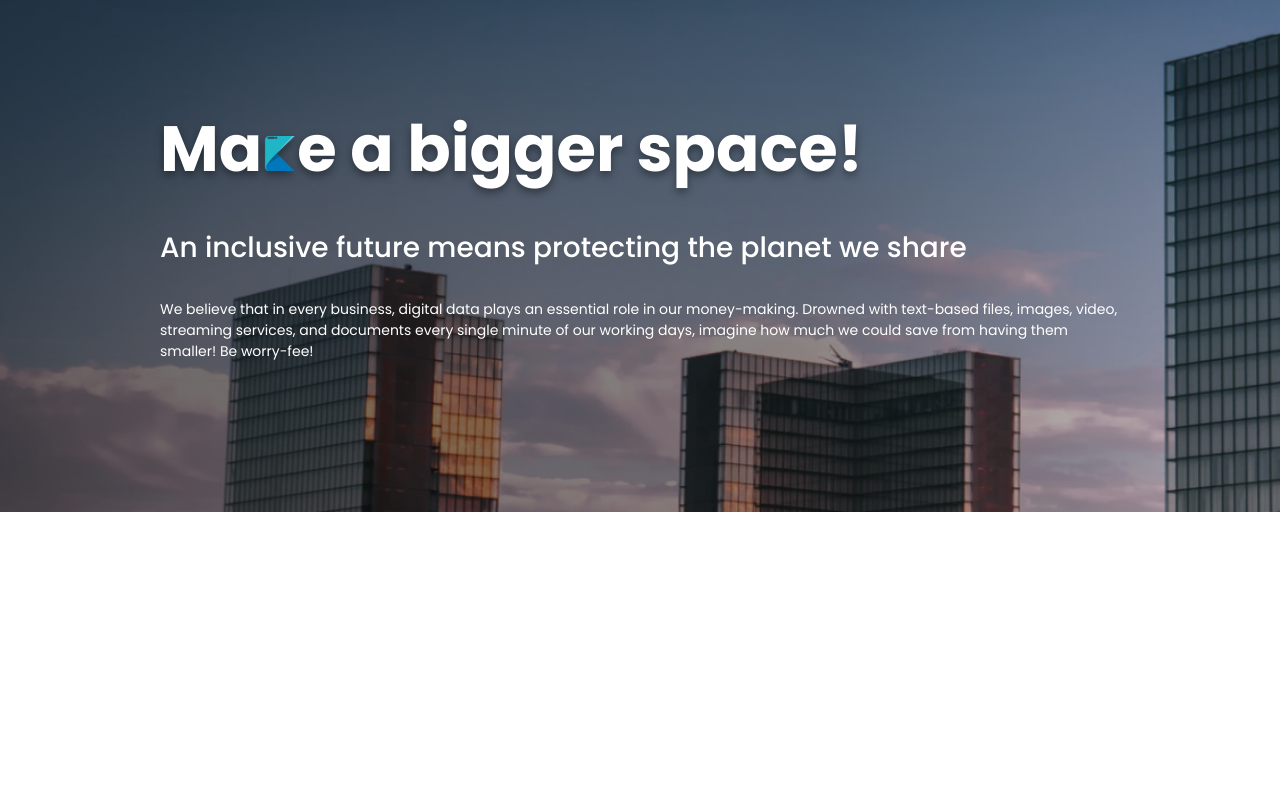
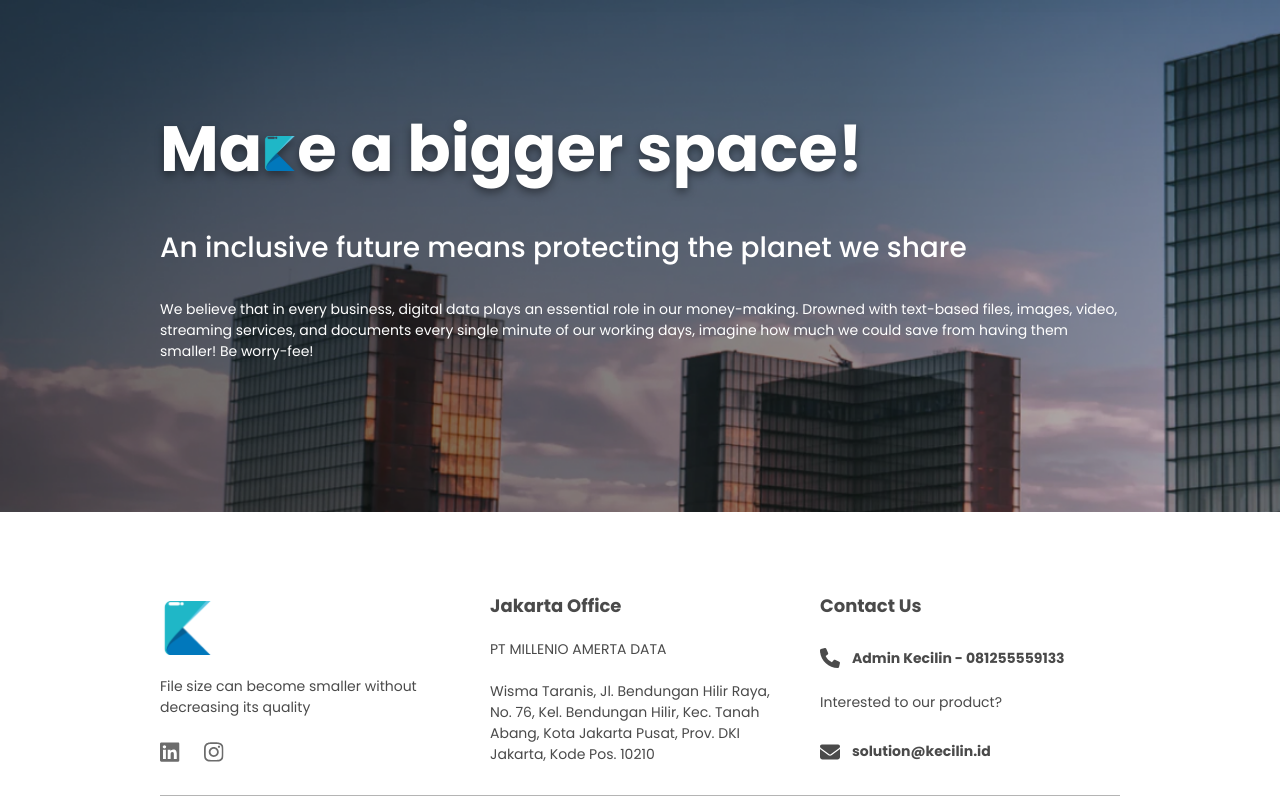
Before and after one commit to daffakamal/kecilin-clone, a Next.js app: page / in a window 1280 px wide. Shown: the part 8492-9292 px from the top of the page. Before the commit the page ends 9004 px from the top, so only its background shows below. Built offline with nearby package versions, Linux system fonts and the light colour scheme.

Commit message:
feat(Layout): add footer section

```diff
--- /dev/null
+++ b/components/Layout/footer.js
@@ -0,0 +1,104 @@
+import Image from "next/image";
+import Link from "next/link";
+
+import KecilinLogo from "../../assets/Images/kecilin-logo.svg";
+import IconLinkedIn from "../../assets/Images/icon-linkedin.svg";
+import IconInstagram from "../../assets/Images/icon-instagram.svg";
+import IconTelephone from "../../assets/Images/phone.svg";
+import IconMail from "../../assets/Images/envelope.svg";
+
+export default function Footer() {
+  return (
+    <div className="w-full h-full mx-auto bg-white">
+      <div className="w-10/12 xl:w-3/4 mx-auto py-[80px]">
+        <div className="grid grid-cols-3 text-left gap-x-[30px] pb-[30px] border-b-[1px] border-[#B4B4B4] text-[#4A4A4A]">
+          <div className="grid gap-y-[20px]">
+            <Image
+              src={KecilinLogo.src}
+              className="my-auto pt-2 pointer-events-none"
+              width={54}
+              height={54}
+              loading="lazy"
+              alt="Kecilin logo"
+            />
+            <h1 className="font-PoppinsRegular text-[11px] xs:text-[12px] md:text-[14px]">
+              File size can become smaller without decreasing its quality
+            </h1>
+            <div className="flex flex-row gap-x-6">
+              <Link href="#!">
+                <Image
+                  src={IconLinkedIn.src}
+                  className="cursor-pointer"
+                  width={20}
+                  height={20}
+                  loading="lazy"
+                  alt="LinkedIn icon"
+                />
+              </Link>
+              <Link href="#!">
+                <Image
+                  src={IconInstagram.src}
+                  className="cursor-pointer"
+                  width={20}
+                  height={20}
+                  loading="lazy"
+                  alt="Instagram icon"
+                />
+              </Link>
+            </div>
+          </div>
+          <div className="grid gap-y-[20px]">
+            <p className="font-PoppinsBold text-[12px] xs:text-[16px] md:text-[18px]">
+              Jakarta Office
+            </p>
+            <div className="font-PoppinsRegular text-[11px] xs:text-[12px] md:text-[14px]">
+              <p>
+                PT MILLENIO AMERTA DATA
+              </p>
+              <br/>
+              <p>
+                Wisma Taranis, Jl. Bendungan Hilir Raya, No. 76, Kel. Bendungan
+                Hilir, Kec. Tanah Abang, Kota Jakarta Pusat, Prov. DKI Jakarta,
+                Kode Pos. 10210
+              </p>
+            </div>
+          </div>
+          <div className="grid gap-y-[20px]">
+            <p className="font-PoppinsBold text-[12px] xs:text-[16px] md:text-[18px]">
+              Contact Us
+            </p>
+            <div className="flex items-center gap-x-3 font-PoppinsBold text-[11px] xs:text-[12px] md:text-[14px]">
+              <Image
+                src={IconTelephone.src}
+                className="pointer-events-none"
+                width={20}
+                height={20}
+                loading="lazy"
+                alt="Telephone icon"
+              />
+              <p>
+                Admin Kecilin - 081255559133
+              </p>
+            </div>
+            <p className="font-PoppinsRegular text-[11px] xs:text-[12px] md:text-[14px]">
+              Interested to our product?
+            </p>
+            <div className="flex items-center gap-x-3 font-PoppinsBold text-[11px] xs:text-[12px] md:text-[14px]">
+              <Image
+                src={IconMail.src}
+                className="pointer-events-none"
+                width={20}
+                height={20}
+                loading="lazy"
+                alt="Mail icon"
+              />
+              <p>
+                solution@kecilin.id
+              </p>
+            </div>
+          </div>
+        </div>
+      </div>
+    </div>
+  );
+}
--- a/pages/index.js
+++ b/pages/index.js
@@ -10,6 +10,7 @@ import LandingPage from '../components/Home/landingpage'
 import Milestone from '../components/Home/milestone'
 import Problems from '../components/Home/problems'
 import Team from '../components/Home/team'
+import Footer from '../components/Layout/footer'
 import { Navbar } from '../components/Layout/navbar'
 
 export default function Home() {
@@ -34,6 +35,7 @@ export default function Home() {
       <Problems />
       <Team />
       <BottomBanner />
+      <Footer />
     </>
   )
 }
```
